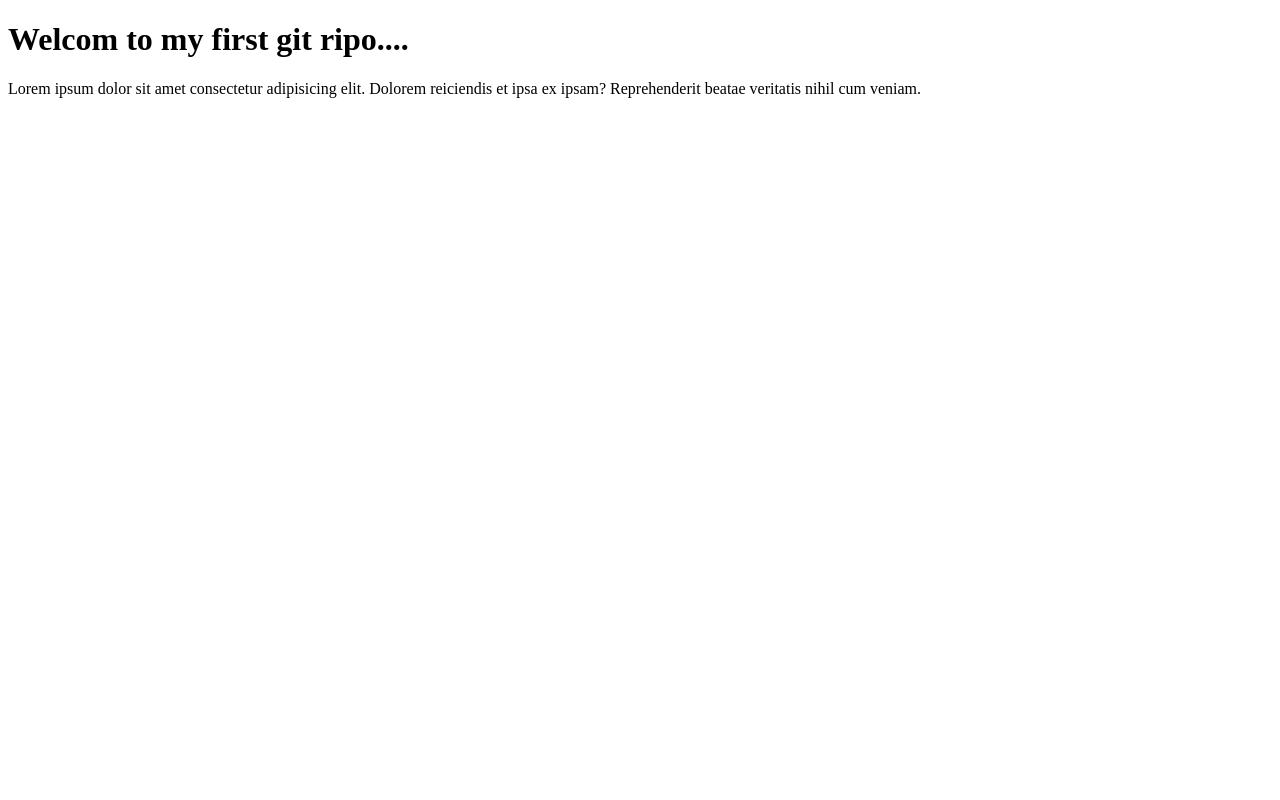
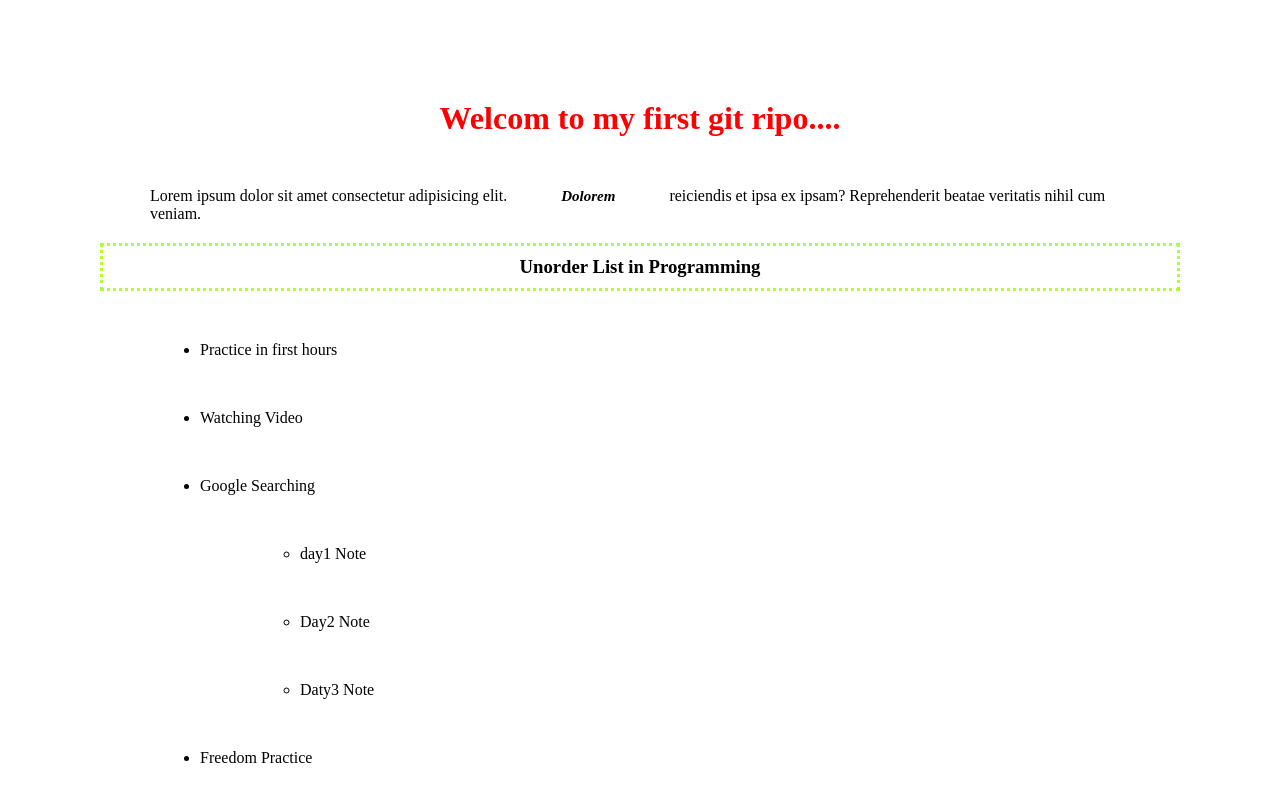
Before and after one commit to smsohag32/my-practice-repo, a plain HTML site: page my-repo-practice/index.html in a window 1280 px wide. Drawn offline with Linux system fonts and the light colour scheme.

Commit message:
changing again

```diff
--- a/my-repo-practice/index.html
+++ b/my-repo-practice/index.html
@@ -6,11 +6,27 @@
     <meta name="viewport" content="width=device-width, initial-scale=1.0">
     <title>Document</title>
     <link rel="stylesheet" href="style.css">
+
 </head>
 <body>
-    <h1>Welcom to my first git ripo.... </h1>
+    <h1 style="color: red; text-align: center;">Welcom to my first git ripo.... </h1>
     <p>Lorem ipsum dolor sit amet consectetur adipisicing elit. <span>Dolorem</span> reiciendis et ipsa ex ipsam? Reprehenderit beatae veritatis nihil cum veniam.</p>
-    <h3></h3>
+
+    <h3>Unorder List in Programming</h3>
+    <ul>
+        <li>Practice in first hours</li>
+        <li>Watching Video</li>
+        <li>Google Searching
+            <ul>
+                <li>day1 Note</li>
+                <li>Day2 Note</li>
+                <li>Daty3 Note</li>
+            </ul>
+        </li>
+        <li>
+            Freedom Practice
+        </li>
+    </ul>
 
 
 
--- a/my-repo-practice/style.css
+++ b/my-repo-practice/style.css
@@ -0,0 +1,18 @@
+
+*{
+    margin: 50px 50px 10px 50px;
+    padding: 0;
+    box-sizing: border-box;
+}
+span{
+    font-size: 15px;
+    font-weight: 700;
+    font-style: italic;
+}
+h3{
+    text-align: center;
+    margin: 20px auto 20px auto;
+    border: 3px dotted greenyellow;
+    padding: 10px;
+
+}
```
